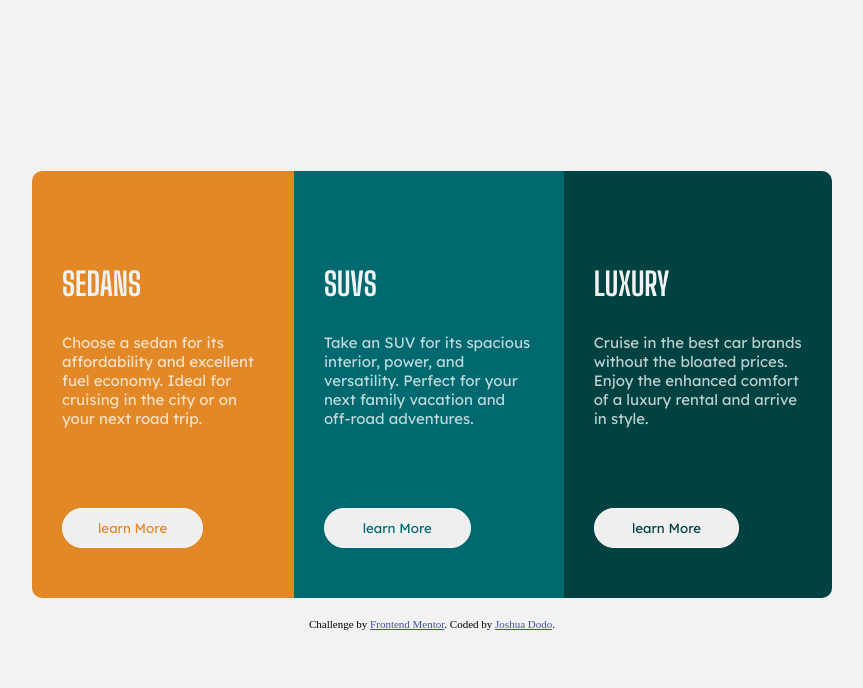
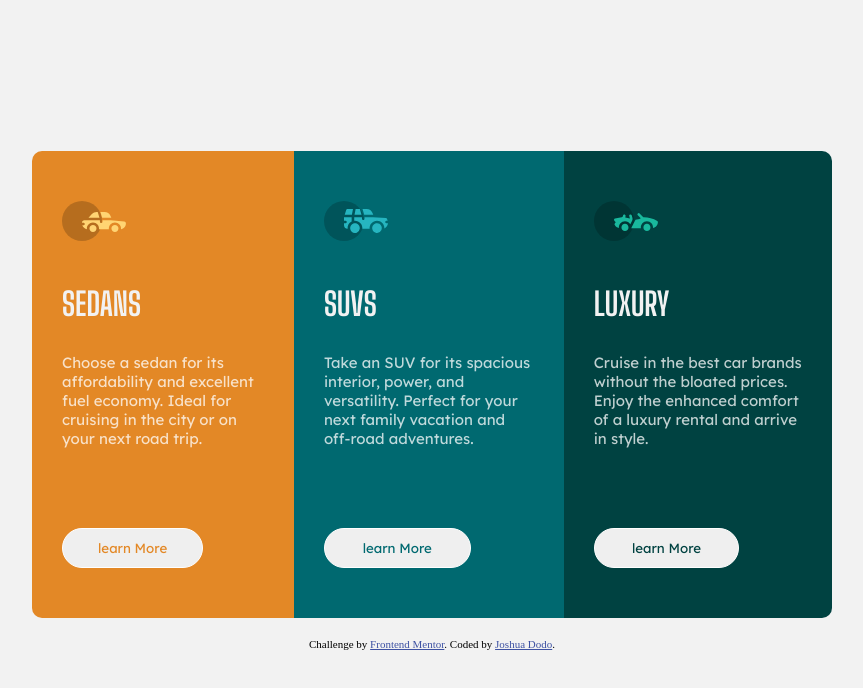
Before and after one commit to Inf3rn00/3-column-preview-card, a plain HTML site: page index.html in a window 1280 px wide. Shown: the whole page, without its empty margins (208-1071 px from the left). Drawn offline with Linux system fonts and the light colour scheme; the site is published under a folder, as on GitHub Pages, so addresses that start at the root find nothing.

Commit message:
final commit

```diff
--- a/index.html
+++ b/index.html
@@ -14,7 +14,7 @@
       rel="icon"
       type="image/png"
       sizes="32x32"
-      href="./images/favicon-32x32.png"
+      href="images/favicon-32x32.png"
     />
 
     <link rel="stylesheet" href="style.css" />
@@ -27,7 +27,7 @@
   <body>
     <div class="container">
       <div class="sedans">
-        <img src="/images/icon-sedans.svg" alt="" />
+        <img src="images/icon-sedans.svg" alt="" />
         <h1 id="header">SEDANS</h1>
 
         <p id="para">
@@ -37,7 +37,7 @@
         <button class="btn"><p class="click">learn More</p></button>
       </div>
       <div class="suvs">
-        <img src="/images/icon-suvs.svg" alt="" />
+        <img src="images/icon-suvs.svg" alt="" />
         <h1 id="header">SUVS</h1>
 
         <p id="para">
@@ -47,7 +47,7 @@
         <button class="btn"><p class="click">learn More</p></button>
       </div>
       <div class="luxury">
-        <img src="/images/icon-luxury.svg" alt="" />
+        <img src="images/icon-luxury.svg" alt="" />
         <h1 id="header">LUXURY</h1>
 
         <p id="para">
```
Also changed, not shown: 1 other file.
